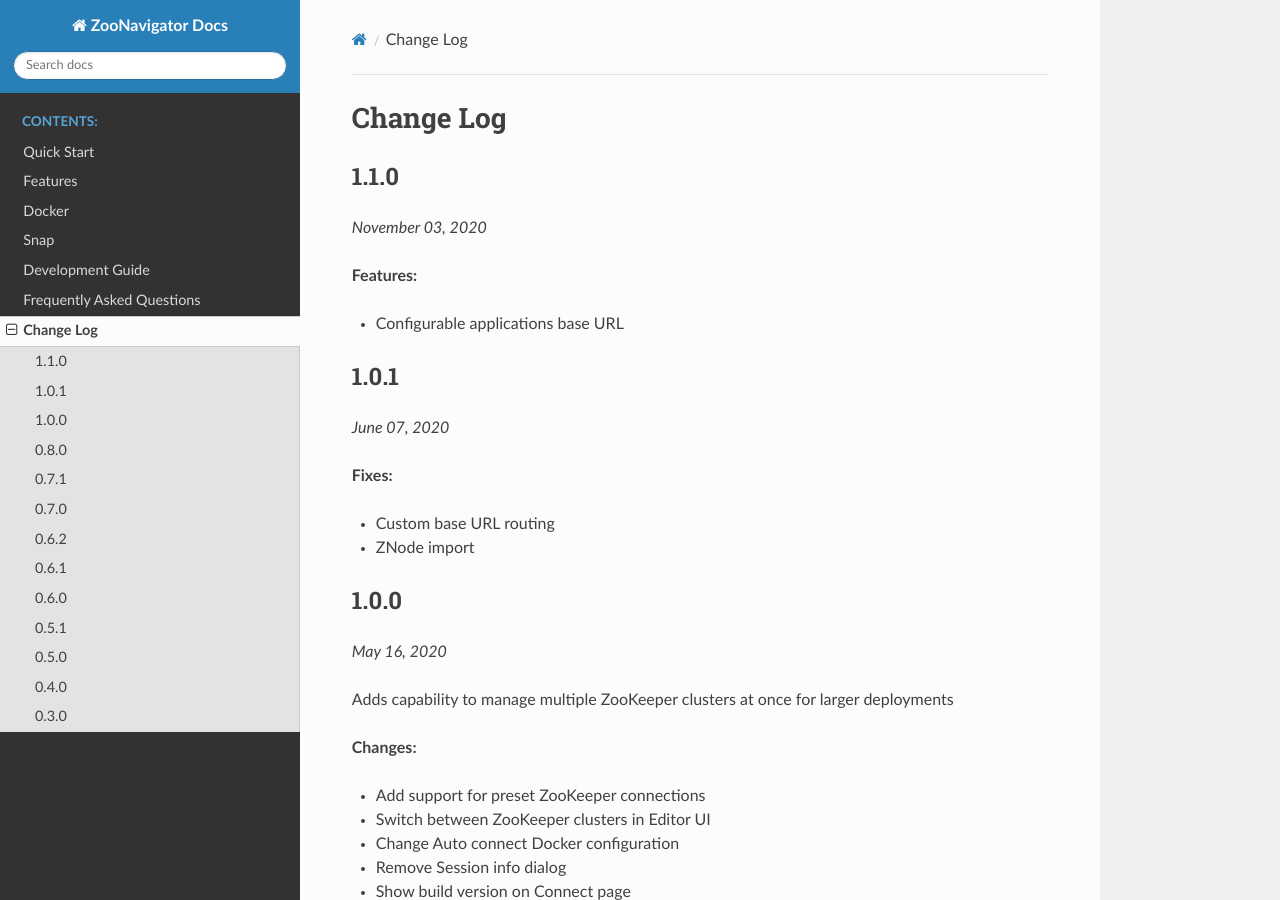
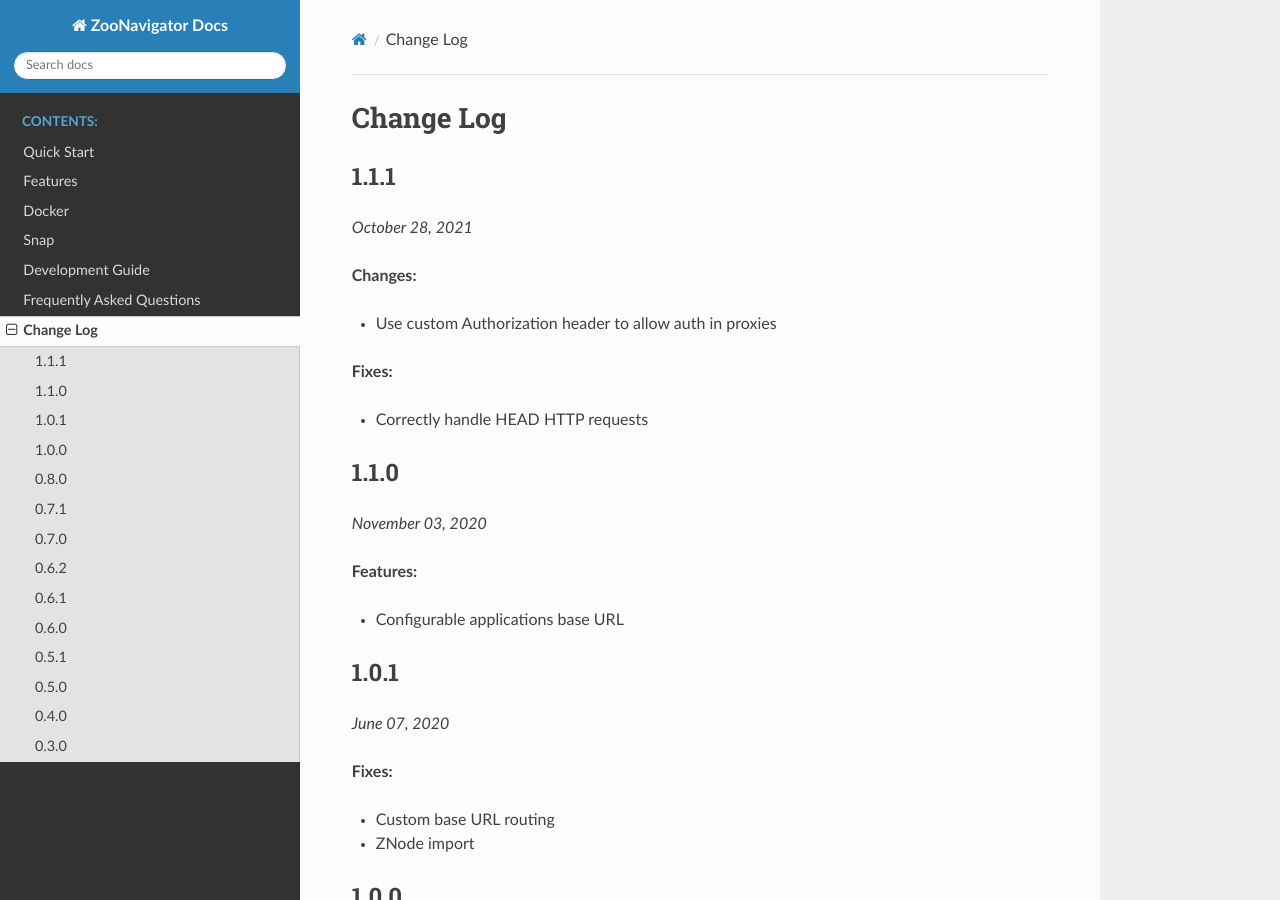
Before and after one commit to elkozmon/zoonavigator, a Sphinx documentation site: the page built from docs/changelog.rst, in a window 1280 px wide and 900 px high. Built offline with Sphinx 7.4.7 and the Read the Docs theme 2.0.0, drawn with Linux system fonts in a browser that asks for light colours.

Commit message:
Update changelog

```diff
--- a/docs/changelog.rst
+++ b/docs/changelog.rst
@@ -1,6 +1,20 @@
 ==========
 Change Log
 ==========
+
+1.1.1
+-----
+
+*October 28, 2021*
+
+
+**Changes:**
+
+* Use custom Authorization header to allow auth in proxies
+
+**Fixes:**
+
+* Correctly handle HEAD HTTP requests
 
 1.1.0
 -----
```
